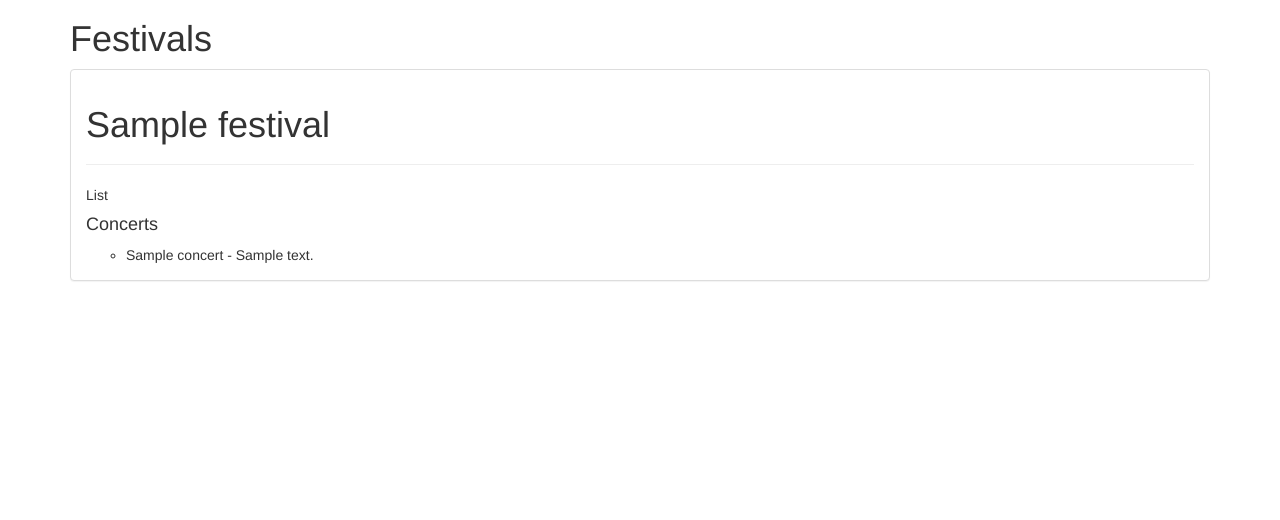
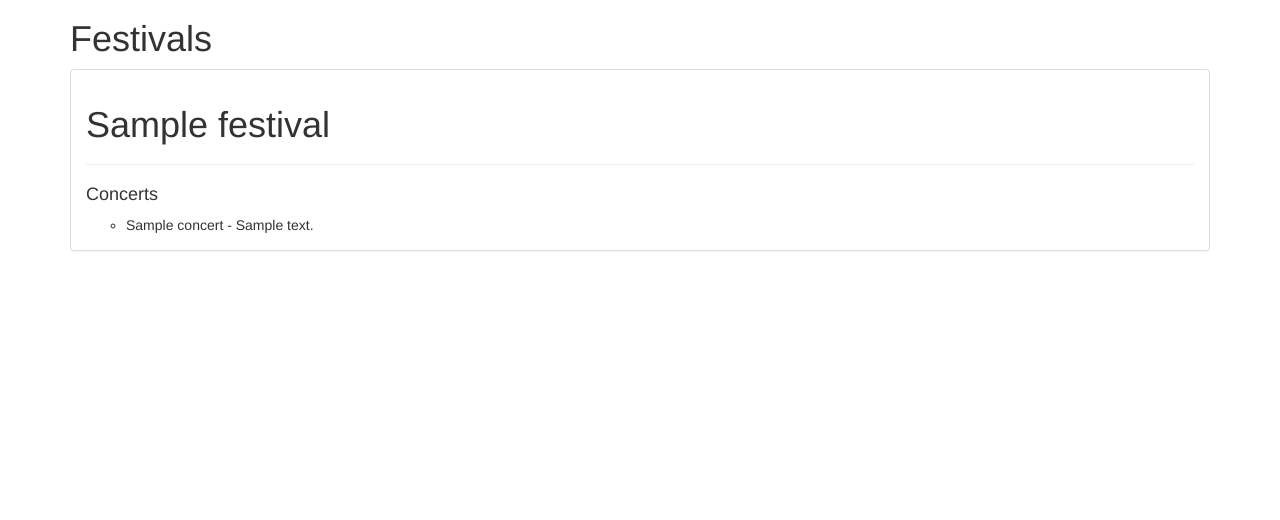
Before and after one commit to dliso/it1901-concert-booking, a Django app: template bands/templates/bands/festival_list.html in a window 1280 px wide. Shown: the part 51-571 px from the top of the page. Run offline with Django 3.2, Linux system fonts and the light colour scheme; the template is opened without the code that fills it: values that come from a table or form of the project are taken from there, others are empty; tables that the repository leaves empty hold one stand-in row (values such as "Sample post"); parts of the project's set-up code (start-up, migrations or seed data) failed here and were passed over; some libraries are stand-ins or nearby versions.

Commit message:
Remove stray word in template

```diff
--- a/bands/templates/bands/festival_card.html
+++ b/bands/templates/bands/festival_card.html
@@ -4,7 +4,7 @@
             {{ festival.name }}
         </h1>
 
-        <hr/> List
+        <hr/>
 
         <h4>Concerts</h4>
         <ul>
```
